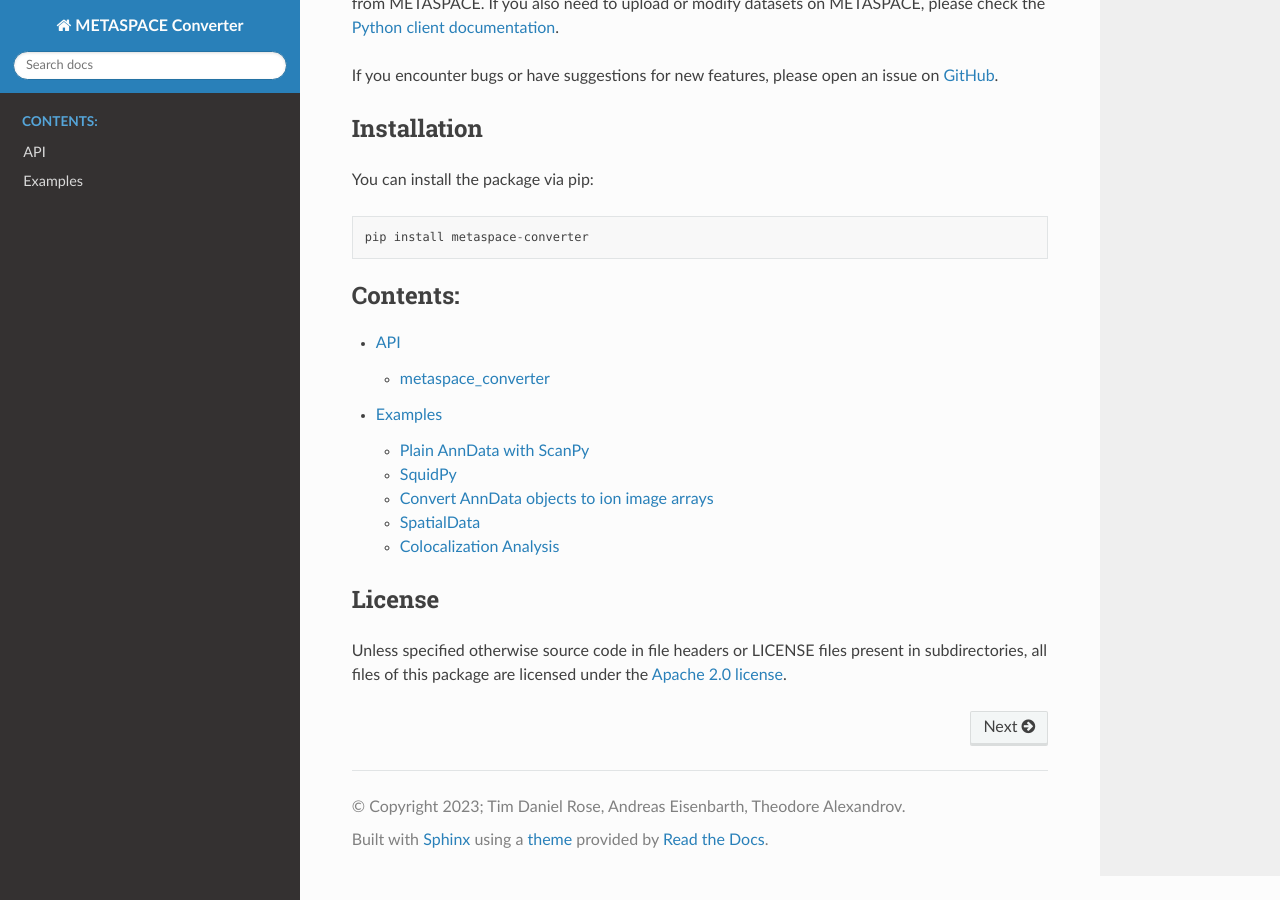
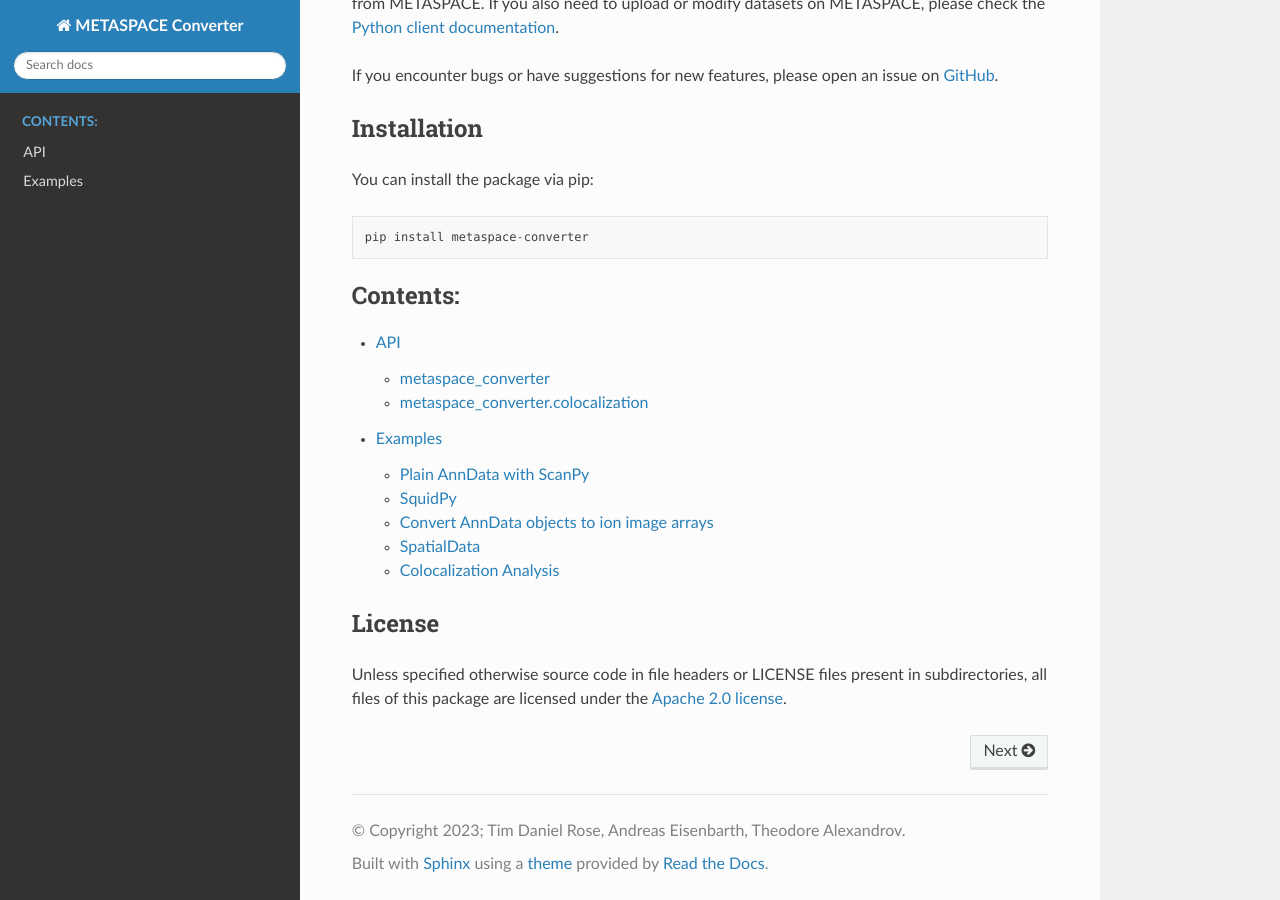
Before and after one commit to metaspace2020/metaspace-converter, a Sphinx documentation site: the page built from docs/index.rst, in a window 1280 px wide and 900 px high, scrolled down 541 px. Built offline with Sphinx 7.4.7 and the Read the Docs theme 2.0.0, drawn with Linux system fonts in a browser that asks for light colours.

Commit message:
Add doc entry for colocalization, since not found with :imported-members:

```diff
--- a/docs/api.rst
+++ b/docs/api.rst
@@ -8,3 +8,11 @@
    :members:
    :undoc-members:
    :show-inheritance:
+
+metaspace_converter.colocalization
+----------------------------------
+
+.. automodule:: metaspace_converter.colocalization
+   :members:
+   :undoc-members:
+   :show-inheritance:
```
